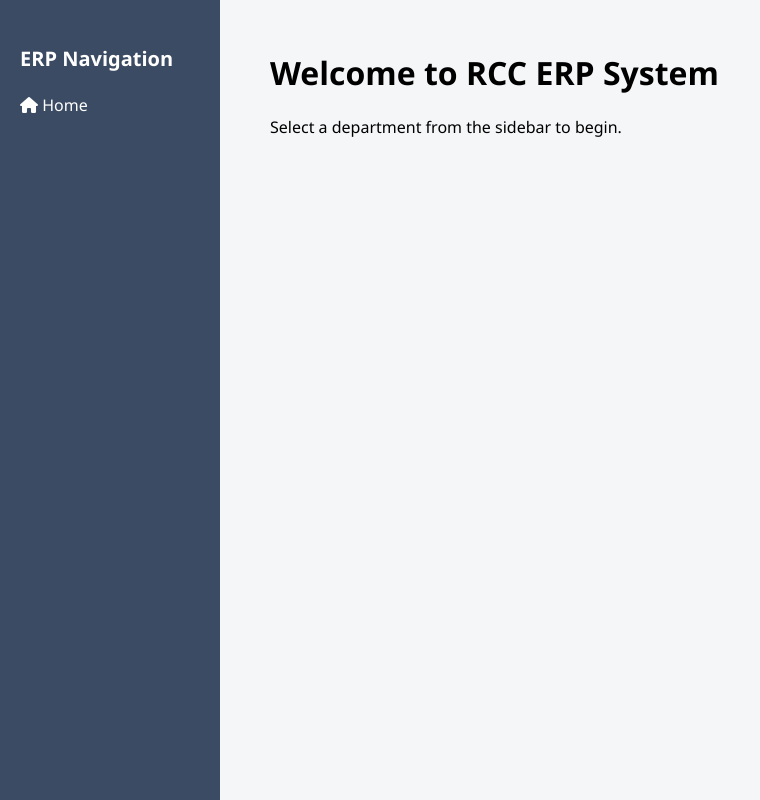
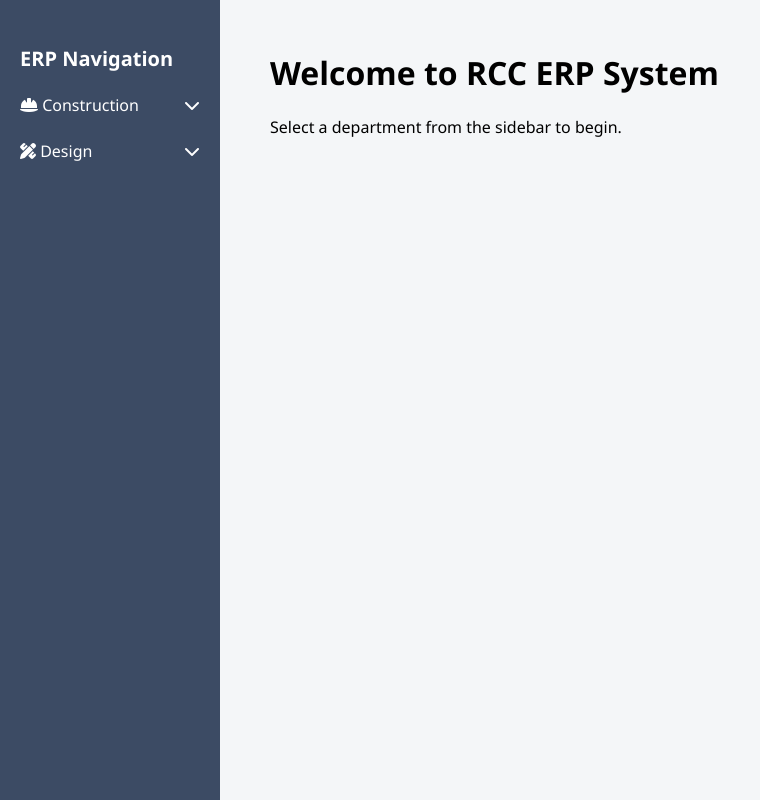
Before and after one commit to FAISAL-450/PERP-PROJECT, a Django app: page / in a window 1280 px wide. Shown: the whole page, without its empty margins (0-760 px from the left). Run offline with Django 5.2, Linux system fonts and the light colour scheme; a user stored in the database is signed in; data comes from the database, SQL or seed files in the repository; both versions use the stored data as it was after the commit.

Commit message:
Trigger workflow

```diff
--- a/accounts/models.py
+++ b/accounts/models.py
@@ -4,7 +4,7 @@ class Profile(models.Model):
     user = models.OneToOneField(User, on_delete=models.CASCADE)
     department = models.CharField(max_length=50, choices=[
         ('construction', 'Construction'),
-        ('sales', 'Sales'),
+        ('Design', 'Design'),
     ])
     def __str__(self):
         return f"{self.user.username} - {self.department}"
--- a/templates/base.html
+++ b/templates/base.html
@@ -103,17 +103,9 @@
 
     {% if request.user.is_authenticated %}
       {% with request.user.profile as profile %}
-    {% if profile.department != 'construction' and profile.department != 'design' %}
-      <!-- Home -->
-      <li class="nav-item">
-        <a href="{% url 'home' %}">
-          <span><i class="fas fa-home"></i> Home</span>
-        </a>
-      </li>
-    {% endif %}
-  {% endwith %}
-{% else %}
-  <!-- Home for anonymous users -->
+
+        {# --- Home: visible to users NOT in construction/design AND NOT superusers --- #}
+        {% if profile.department != 'construction' and profile.department != 'design' and not request.user.is_superuser %}
           <li class="nav-item">
             <a href="{% url 'home' %}">
               <span><i class="fas fa-home"></i> Home</span>
@@ -121,8 +113,8 @@
           </li>
         {% endif %}
 
-    {% if request.user.profile.department == 'construction' %}
-    <!-- Construction -->
+        {# --- Construction Section: visible to construction OR superusers --- #}
+        {% if profile.department == 'construction' or request.user.is_superuser %}
           <li class="dropdown">
             <a class="dropdown-toggle">
               <span><i class="fas fa-hard-hat"></i> Construction</span>
@@ -134,11 +126,11 @@
           </li>
         {% endif %}
 
-    {% if request.user.profile.department == 'design' %}
-<!-- Design -->
+        {# --- Design Section: visible to design OR superusers --- #}
+        {% if profile.department == 'design' or request.user.is_superuser %}
           <li class="dropdown">
             <a class="dropdown-toggle">
-        <span><i class="fas fa-chart-line"></i> Design</span>
+              <span><i class="fas fa-pencil-ruler"></i> Design</span>
               <i class="fa fa-chevron-down toggle-icon"></i>
             </a>
             <ul class="dropdown-menu">
@@ -147,10 +139,18 @@
           </li>
         {% endif %}
 
+      {% endwith %}
+    {% else %}
+      {# --- Home for anonymous users --- #}
+      <li class="nav-item">
+        <a href="{% url 'home' %}">
+          <span><i class="fas fa-home"></i> Home</span>
+        </a>
+      </li>
+    {% endif %}
+
   </ul>
 </div>
-
-
 
 
   <div class="main-content">
```
Also changed, not shown: construction/static/css/construction/construction.css (added, +9 -0 lines), construction/templates/construction/construction_pd_list.html (+9 -2 lines), erp_project/settings.py (+17 -3 lines), accounts/migrations/0001_initial.py, client/migrations/0001_initial.py, db.sqlite3, project/migrations/0001_initial.py, 2 other files. Lines whose indentation alone changed are shown as unchanged.
